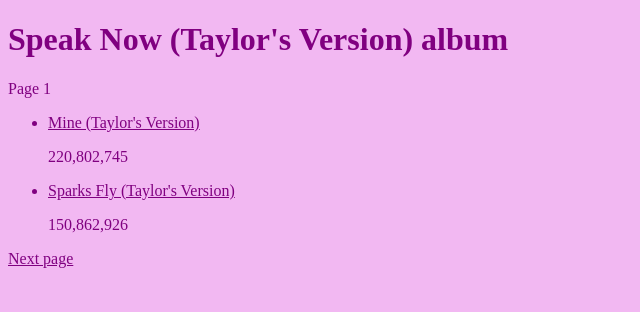
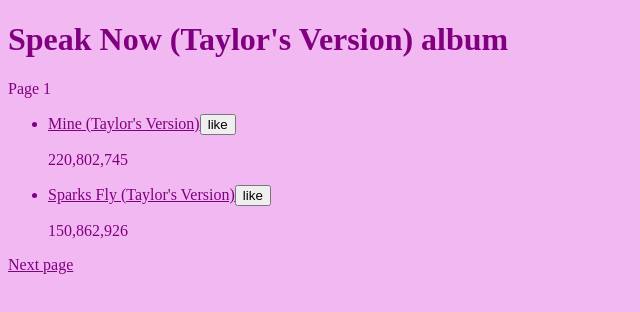
Before and after one commit to 1evanter/nextjs-blog, a Next.js app in the folder nextjs-blog/: page / in a window 1280 px wide. Shown: the top 312 px of the page, without its empty margins (0-640 px from the left). Built offline with nearby package versions, Linux system fonts and the light colour scheme.

Commit message:
Update page.tsx

```diff
--- a/nextjs-blog/src/app/page.tsx
+++ b/nextjs-blog/src/app/page.tsx
@@ -1,6 +1,6 @@
 import { getAllSongs } from "./(server)/api";
-import { ROUTING } from "./routing";
 import { AppLink } from "./shared/components/app-link";
+import { SongPreview } from "./SongPreview";
 
 const SONGS_PER_PAGE = 2;
 
@@ -20,7 +20,7 @@
       <p>Page {page}</p>
       <ul>
         {songs.map(song => <li key={song.id}>
-          <AppLink href={ROUTING.song(song.name)}>{song.header}</AppLink>
+          <SongPreview name={song.name} header={song.header} />
           <p>{song.spotifyPlays}</p>
         </li>)}
       </ul>
```
